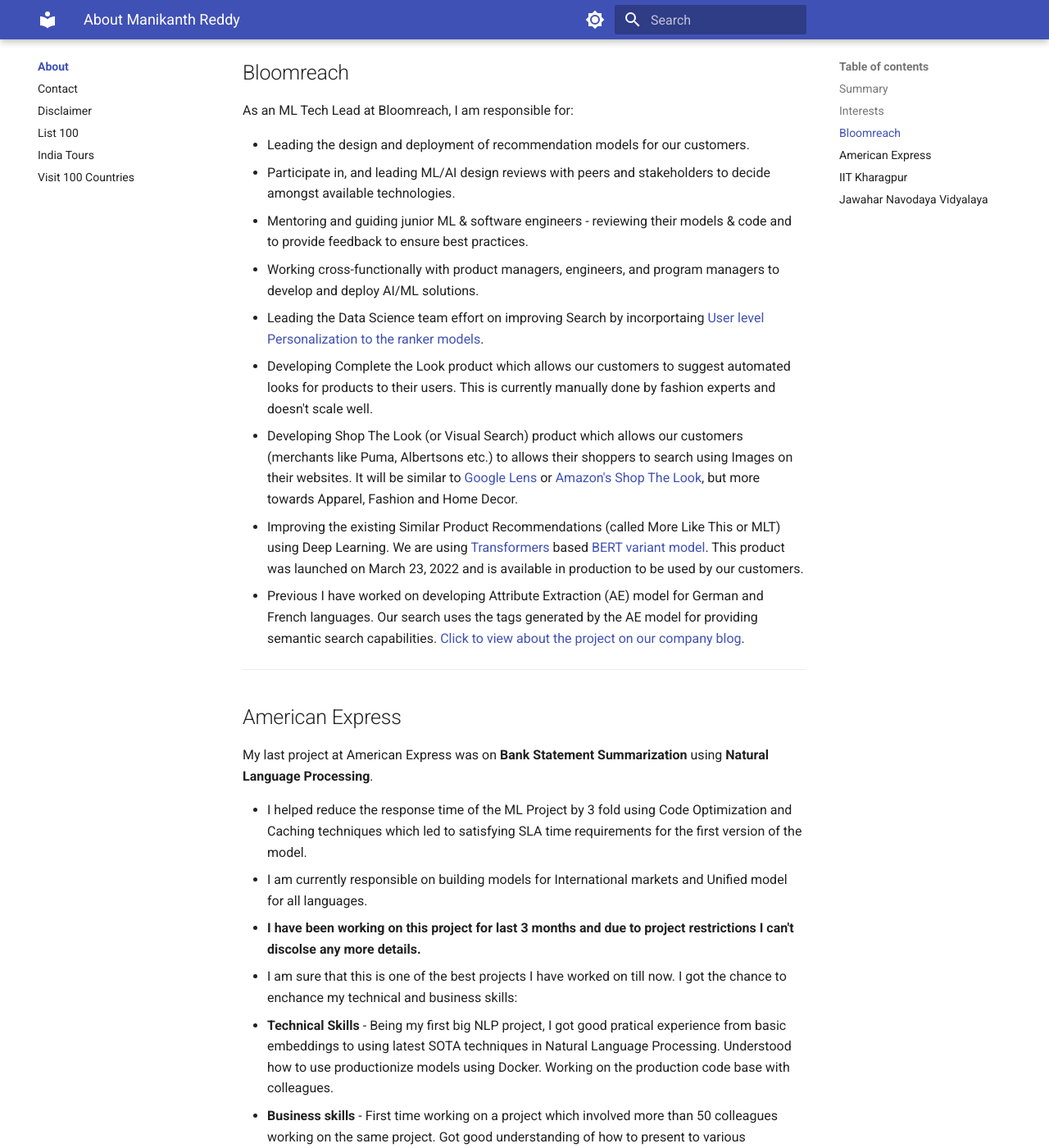
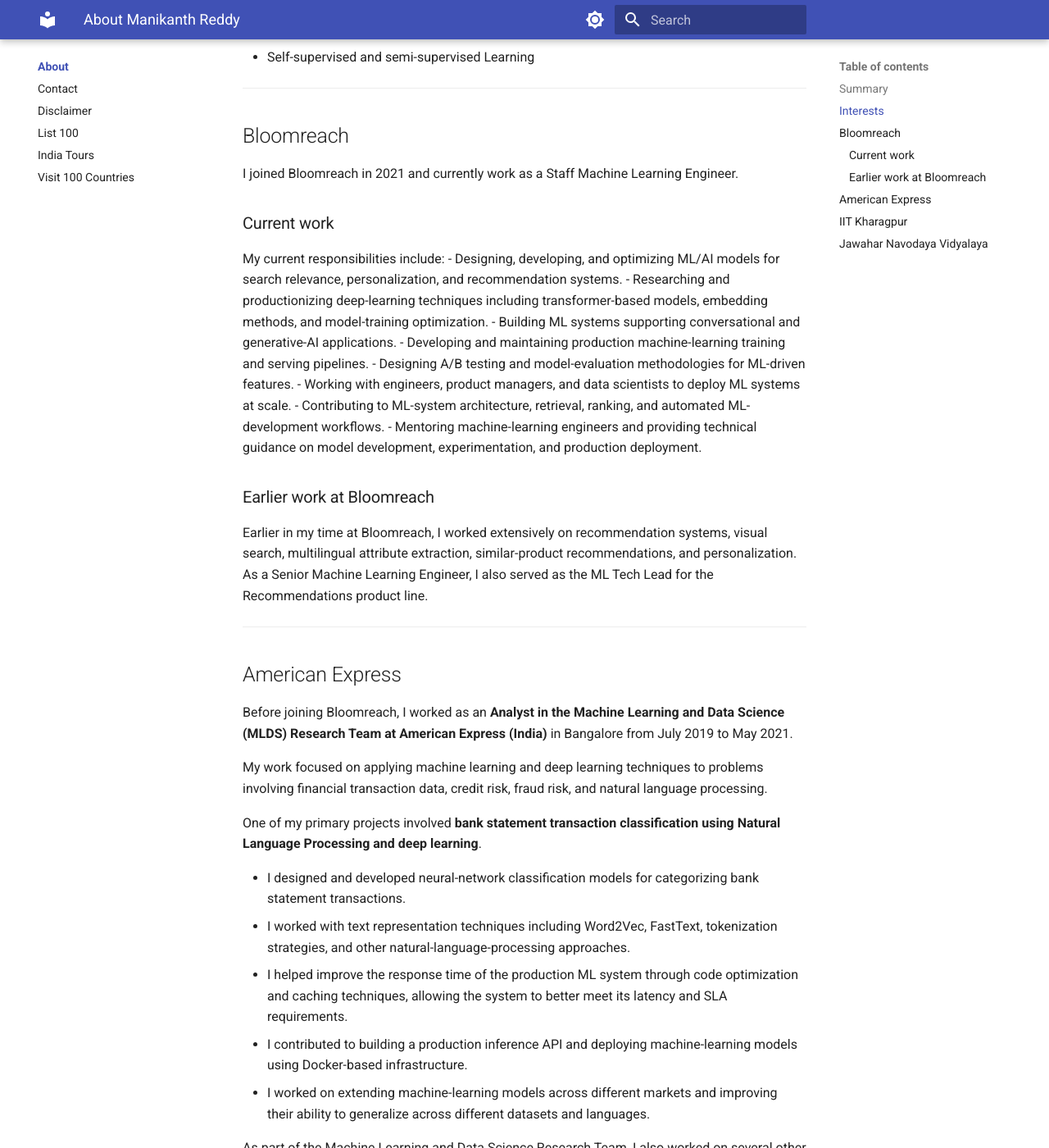
Before and after one commit to manikanthr5/manikanthr5.github.io, an MkDocs documentation site: the page built from docs/about/index.md, in a window 1280 px wide and 1400 px high, scrolled down 1129 px. Shown: the whole window at 82% size. Built offline with MkDocs 1.6.1 and Material for MkDocs 9.7.7, drawn with Linux system fonts in a browser that asks for light colours; some of the changed text lies outside the part shown.

Commit message:
update profile to latest

```diff
--- a/docs/about/index.md
+++ b/docs/about/index.md
@@ -16,11 +16,11 @@
 
 ## Summary
 
-Currently I am working as a **Senior Machine Learning Engineer (Tech Lead)** at <a href="https://www.bloomreach.com/" target="_blank">Bloomreach</a>. I am working on developing and deploying data science products for Bloomreach customers at scale. You can use some of the products I worked on, on websites like Puma, Albertsons.
+Currently, I work as a Staff Machine Learning Engineer at <a href="https://www.bloomreach.com/" target="_blank">Bloomreach</a>, where I develop and deploy machine-learning and AI systems for large-scale e-commerce applications. My work focuses on search, personalization, recommendation systems, and applied generative AI. I also provide technical leadership on ML projects and mentor other engineers. While working as a Senior Machine Learning Engineer, I served as the ML Tech Lead for the Recommendations product line.
 
 Before I joined Bloomreach, I worked as an Data Scientist (Machine Learning) at American Express. I was a part of Machine Learning and Data Science (MLDS) Research team based out of Bangalore, India. As part of the team, I worked on solving a broad range of problems related to Credit and Fraud Risk.
 
-In my free time, I work on [Kaggle](https://kaggle.com/manikanthr5), go on trips (Bike trips are ❤️) or read manga (can talk days about One Piece, Haikyuu and Jujustu Kaisen, if you are into it). I also play Table Tennis, Cricket, Badminton and Volley Ball. I also developed building Video Games (mainly in Unity) as a hobby.
+In my free time, I work on [Kaggle](https://kaggle.com/manikanthr5), go on trips (Bike trips are ❤️) or read manga (can talk days about One Piece, Haikyuu and Jujustu Kaisen, if you are into it). I also play Tennis, Table Tennis, Cricket, Badminton and Volley Ball.
 
 ---
 
@@ -37,60 +37,101 @@
 
 ## Bloomreach
 
-As an ML Tech Lead at Bloomreach, I am responsible for:
+I joined Bloomreach in 2021 and currently work as a Staff Machine Learning Engineer.
 
-- Leading the design and deployment of recommendation models for our customers.
-- Participate in, and leading ML/AI design reviews with peers and stakeholders to decide amongst available technologies.
-- Mentoring and guiding junior ML & software engineers - reviewing their models & code and to provide feedback to ensure best practices.
-- Working cross-functionally with product managers, engineers, and program managers to develop and deploy AI/ML solutions.
-- Leading the Data Science team effort on improving Search by incorportaing <a href="https://www.bloomreach.com/en/blog/the-path-to-achieving-true-1-to-1-personalization" target="_blank" title="1:1 Personalization for eCommerce by Bloomreach">User level Personalization to the ranker models</a>.
-- Developing Complete the Look product which allows our customers to suggest automated looks for products to their users. This is currently manually done by fashion experts and doesn't scale well.
-- Developing Shop The Look (or Visual Search) product which allows our customers (merchants like Puma, Albertsons etc.) to allows their shoppers to search using Images on their websites. It will be similar to <a href="https://lens.google/" target="_blank" title="Google Lens">Google Lens</a> or <a href="https://www.amazon.com/shopthelook" target="_blank" title="Amazon Shop the Look">Amazon's Shop The Look</a>, but more towards Apparel, Fashion and Home Decor.
-- Improving the existing Similar Product Recommendations (called More Like This or MLT) using Deep Learning. We are using <a href="https://arxiv.org/abs/1706.03762" target="_blank" title="Transformers Deep Learning Model"> Transformers</a> based <a href="https://arxiv.org/abs/1810.04805" target="_blank" title="Trasformer based BERT Model">BERT variant model</a>. This product was launched on March 23, 2022 and is available in production to be used by our customers.
-- Previous I have worked on developing Attribute Extraction (AE) model for German and French languages. Our search uses the tags generated by the AE model for providing semantic search capabilities. <a href="https://www.bloomreach.com/en/blog/2022/using-ai-based-multilingual-entity-detection-to-build-a-robust-semantic-understanding-capability" title="Using AI-based Multilingual Entity Detection To Build a Robust Semantic Understanding Capability" target="_blank">Click to view about the project on our company blog</a>.
+### Current work
+
+My current responsibilities include:
+- Designing, developing, and optimizing ML/AI models for search relevance, personalization, and recommendation systems.
+- Researching and productionizing deep-learning techniques including transformer-based models, embedding methods, and model-training optimization.
+- Building ML systems supporting conversational and generative-AI applications.
+- Developing and maintaining production machine-learning training and serving pipelines.
+- Designing A/B testing and model-evaluation methodologies for ML-driven features.
+- Working with engineers, product managers, and data scientists to deploy ML systems at scale.
+- Contributing to ML-system architecture, retrieval, ranking, and automated ML-development workflows.
+- Mentoring machine-learning engineers and providing technical guidance on model development, experimentation, and production deployment.
+
+### Earlier work at Bloomreach
+
+Earlier in my time at Bloomreach, I worked extensively on recommendation systems, visual search, multilingual attribute extraction, similar-product recommendations, and personalization. As a Senior Machine Learning Engineer, I also served as the ML Tech Lead for the Recommendations product line.
 
 ---
 
 ## American Express
 
-My last project at American Express was on **Bank Statement Summarization** using **Natural Language Processing**.
+Before joining Bloomreach, I worked as an **Analyst in the Machine Learning and Data Science (MLDS) Research Team at American Express (India)** in Bangalore from July 2019 to May 2021.
 
-- I helped reduce the response time of the ML Project by 3 fold using Code Optimization and Caching techniques which led to satisfying SLA time requirements for the first version of the model.
-- I am currently responsible on building models for International markets and Unified model for all languages.
-- **I have been working on this project for last 3 months and due to project restrictions I can't discolse any more details.**
-- I am sure that this is one of the best projects I have worked on till now. I got the chance to enchance my technical and business skills:
-  - **Technical Skills** - Being my first big NLP project, I got good pratical experience from basic embeddings to using latest SOTA techniques in Natural Language Processing. Understood how to use productionize models using Docker. Working on the production code base with colleagues.
-  - **Business skills** - First time working on a project which involved more than 50 colleagues working on the same project. Got good understanding of how to present to various stakeholders with varying bussiness and technical skills (From VPs to Analysis) as well as large audiences.
+My work focused on applying machine learning and deep learning techniques to problems involving financial transaction data, credit risk, fraud risk, and natural language processing.
 
-As part of the Machine Learning and Data Science team, I have also worked on:
+One of my primary projects involved **bank statement transaction classification using Natural Language Processing and deep learning**.
 
-- Creating a loss function to solve multiple business objectives (Capture rate and Dollar Savings of Credit and Fraud Models) at the same time.
-- Upgrading RNN Suite - A package used across American Express modelling teams to build Time Series based Machine Learning models for various usecases.
-- Revenue forecasting of companies using XGBoost on sparse data.
-- Some other research projects I have worked on include Neural ODE (Ordinary Differential Equations), Adverserial Attacks on Machine Learning Models for Fraud Detection (lasted only for few days), Knowledge Distillation, Attention based Neural Networks.
+- I designed and developed neural-network classification models for categorizing bank statement transactions.
+- I worked with text representation techniques including Word2Vec, FastText, tokenization strategies, and other natural-language-processing approaches.
+- I helped improve the response time of the production ML system through code optimization and caching techniques, allowing the system to better meet its latency and SLA requirements.
+- I contributed to building a production inference API and deploying machine-learning models using Docker-based infrastructure.
+- I worked on extending machine-learning models across different markets and improving their ability to generalize across different datasets and languages.
 
-- Also as part of the Machine Learning and Data Science team I have presented on the 3 research learning sessions to the Bangalore Decision Science teams:
-  - PyTorch Training (From Basic to Advanced)
-  - Top Research Topics from MLDS 2020 Bangalore Conference
-  - Knowledge Distillation
+As part of the Machine Learning and Data Science Research Team, I also worked on several other machine-learning and research initiatives, including:
 
-I have received **SVP Star Acheivement Award for Q4 2019** (Decision Science & Data Strategy Team) and I believe that I am one of the youngest to the receive this award...
+- Improving Recurrent Neural Network (RNN) models used for credit and fraud-risk applications.
+- Exploring Graph Neural Networks for modeling relationships in financial data.
+- Developing approaches for optimizing multiple business objectives simultaneously, including competing model-performance metrics.
+- Exploring model-compression techniques such as **Knowledge Distillation**.
+- Researching adversarial attacks and robustness of machine-learning models used for fraud detection.
+- Experimenting with attention-based neural networks and other deep-learning architectures.
+- Working on forecasting problems using machine-learning models such as XGBoost.
+
+The role gave me practical experience across the machine-learning lifecycle, including model research, experimentation, software engineering, production deployment, optimization, and collaboration with large cross-functional teams.
+
+I also presented several technical learning sessions to colleagues within the Bangalore Decision Science organization, including:
+
+- **PyTorch — From Basics to Advanced**
+- **Machine Learning Research Topics**
+- **Knowledge Distillation**
+
+During my time at American Express, I received the **SVP Star Achievement Award for Q4 2019** as part of the Decision Science & Data Strategy organization.
 
 ---
 
 ## IIT Kharagpur
 
-I recevied my Bachelors Degree from Indian Institute of Technology, Kharagpur. My major is on Metallurgical and Materials Engineering. I was ranked 3rd among Bachelor Degree students in my department.
+I received my **Bachelor of Technology (Honours) in Metallurgical and Materials Engineering** from the **Indian Institute of Technology, Kharagpur** in 2019.
 
-- I have participated in various Hackations:
-  - I got 2nd place in Data Science Hackathon conducted by HSBC (5 man team) and was invited to HSBC Data & Analtyics Symposium 2019 held at Kolkata.
-  - I was placed in Top 10 teams of AnalyzeThis 2018 competition held by American Express and received a PPI (Pre-Placement Interview Offer) for the same. I was converted this offer into full time and Joined American Express in July 2019 as a part of Machine Learning and Data Science Team. (2 man team).
-  - I participated in Code.Fun.Do 2015 competition held by Microsoft and built an app within 2 days in C# (3 man team).
-- I learnt Programming and Data Science skills from Coursework and MOOCs.
-- Some Relevant Coursework Include: Design and Analysis of Algorithms (Theory and Lab), Programming Data Structures, Artificial Intellience, Soft Computing Tools (Machine Learning, Fuzzy Logic and Evolutionary Algorithms), Probability and Stochastic Processes, Computer Applications in Metallurgical Processes.
-- Some MOOCs I have took include: Machine Learning, Applied Data Science in Python, Deep Learning, TensorFlow for Deep Learning Research, Deep Learning for Natural Language Processing.
-- I was the Web Development Lead for [COMPOSIT](http://www1.iitkgp.ac.in/downloads/composit.htm). I lead a team of 5 people to build the Website for the 25th edition of the conference (2017-18).
-- As a Dakshana Alumni (DAAN Alum, an NGO), I have volunteered to organize Grand Dakshana Selection Test for 3 years. I was also the college representative for 2016-17 sesion.
+Although my primary degree was in Metallurgical and Materials Engineering, I developed a strong interest in programming, machine learning, and data science during my undergraduate studies through coursework, independent learning, competitions, internships, and personal projects.
+
+Some of the relevant coursework I completed included:
+
+- Programming and Data Structures
+- Programming and Data Structures Laboratory
+- Design and Analysis of Algorithms
+- Artificial Intelligence
+- Soft Computing Tools
+- Probability and Stochastic Processes
+- Computer Applications in Metallurgical Processes
+- Engineering Drawing and Computer Graphics
+
+I also supplemented my university coursework with online courses and independent study in areas such as:
+
+- Machine Learning
+- Applied Data Science with Python
+- Deep Learning
+- TensorFlow
+- Natural Language Processing
+- Neural Networks
+
+During my time at IIT Kharagpur, I participated in several technical competitions and hackathons:
+
+- **HSBC Data Science Hackathon** — Our five-member team finished in second place, and we were invited to the HSBC Data & Analytics Symposium 2019 in Kolkata.
+
+- **American Express Analyze This 2018** — Our two-member team finished among the top teams in the competition. I subsequently received a Pre-Placement Interview opportunity from American Express, which eventually led to my joining the Machine Learning and Data Science team after graduation.
+
+- **Microsoft Code.Fun.Do 2015** — As part of a three-member team, I helped build an application in C# during the competition.
+
+I also completed a Data Science internship at **Innoplexus Consulting Services** in 2018, where I worked on entity extraction, word-sense disambiguation, entity extraction APIs, and data-processing pipelines.
+
+Outside academics, I served as the **Web Development Lead for COMPOSIT**, the annual technical festival organized by the Department of Metallurgical and Materials Engineering at IIT Kharagpur. I led a team of five students responsible for developing the website for the 25th edition of the event.
+
+I am also a **Dakshana alumnus**. During college, I volunteered in organizing the Grand Dakshana Selection Test for multiple years and served as a college representative for the organization.
 
 ---
 
```
Also changed, not shown: docs/about/contact.md (+0 -1 lines), docs/about/india-tours.md (+2 -2 lines), docs/about/list-100.md (+9 -9 lines), docs/about/visit-100-countries.md (+10 -4 lines), docs/index.md (+1 -1 lines).
